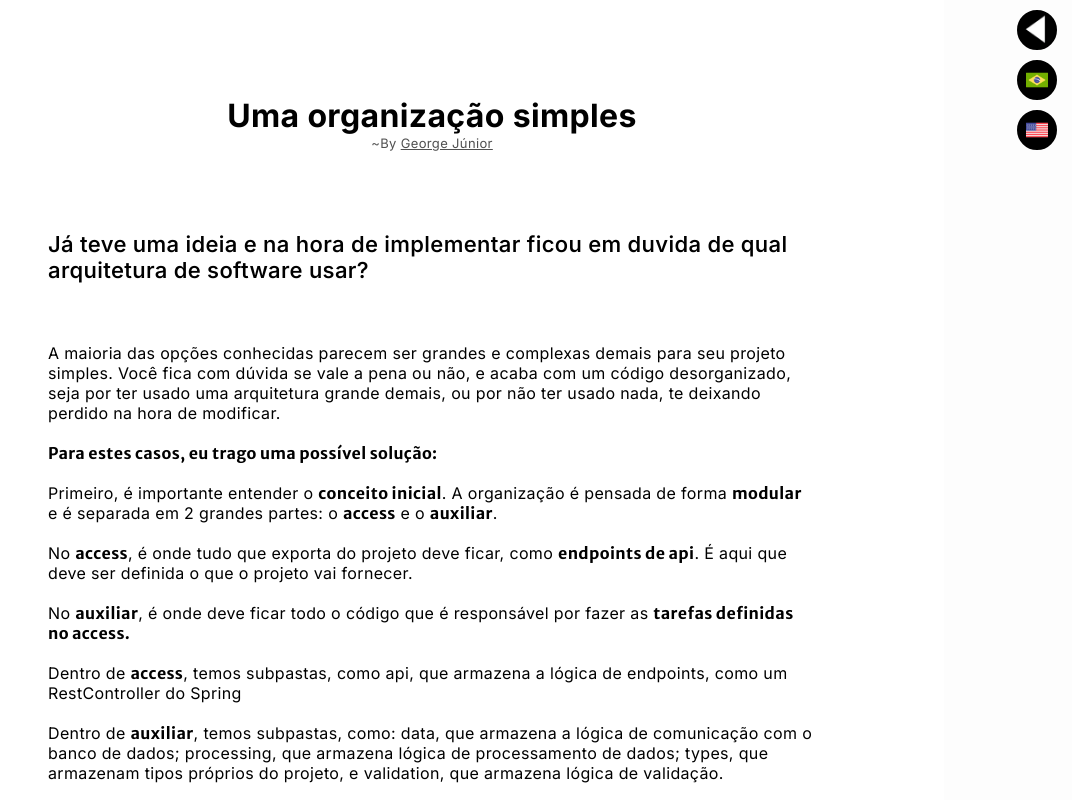
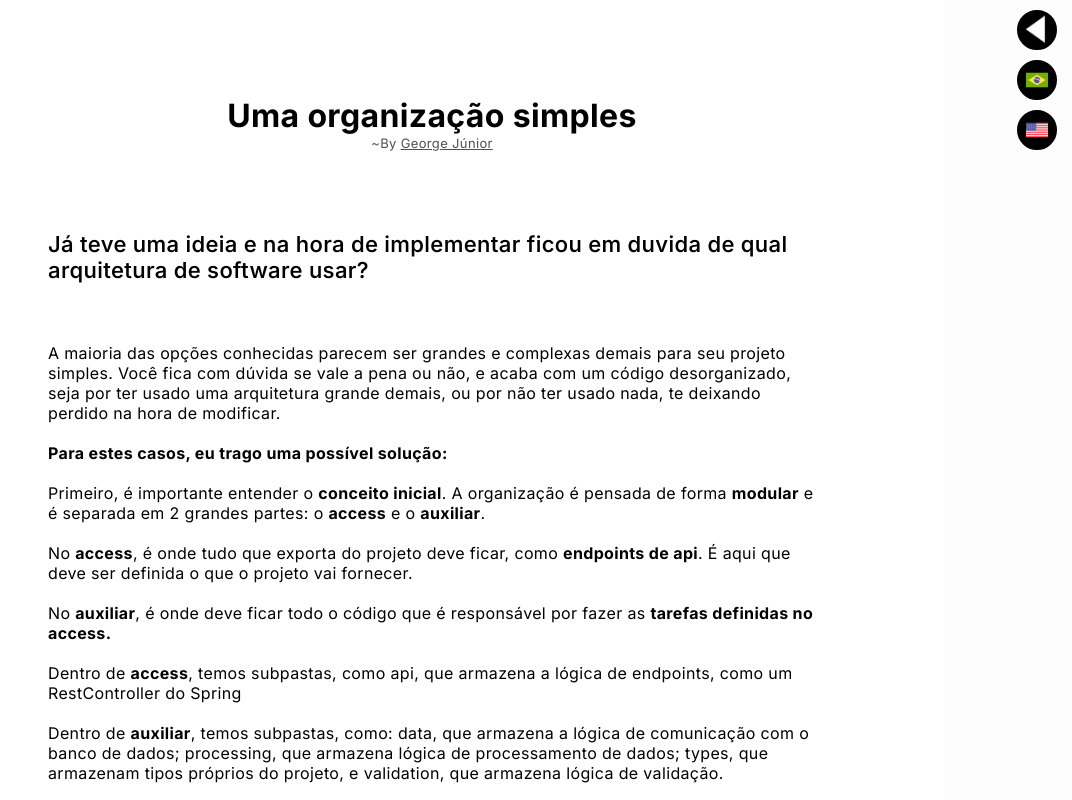
Before and after one commit to georgejrdev/Portfolio, a Nuxt app: page /post/1 in a window 1280 px wide. Shown: the top 800 px of the page, without its empty margins (208-1280 px from the left). Built offline with nearby package versions, Linux system fonts and the light colour scheme.

Commit message:
Remove reference to unused fonts

```diff
--- a/nuxt.config.ts
+++ b/nuxt.config.ts
@@ -24,9 +24,9 @@ export default defineNuxtConfig({
             link: [
                 { rel: "preconnect", href: "https://fonts.googleapis.com" },
                 { rel: "preconnect", href: "https://fonts.gstatic.com"},
-                { rel: "stylesheet", href: "https://fonts.googleapis.com/css2?family=Merriweather+Sans:ital,wght@0,300..800;1,300..800&display=swap" },
+                { rel: "stylesheet", href: "https://fonts.googleapis.com/css2?family=Merriweather+Sans:wght@800&display=swap" },
                 { rel: "stylesheet", href: "https://fonts.googleapis.com/css2?family=Inter:wght@100..900&display=swap" },
-                { rel: "stylesheet", href: "https://fonts.googleapis.com/css2?family=JetBrains+Mono:ital,wght@0,100..800;1,100..800&display=swap"},
+                { rel: "stylesheet", href: "https://fonts.googleapis.com/css2?family=JetBrains+Mono:wght@400&display=swap"},
             ],
             meta: [
                 { name: 'google-site-verification', content: 'U8JpwOvVf-aWQGqbT_RBxtfC1AkpTtaFZKr7JunqfC8' },
--- a/pages/post/[id].vue
+++ b/pages/post/[id].vue
@@ -161,9 +161,8 @@
         margin-bottom: 5vh;
     }
 
-    h4,h5,h6 {
-        margin-top: 5vh;
-        margin-bottom: 5vh;
+    ::v-deep h4,::v-deep h5,::v-deep h6, ::v-deep strong {
+        font-family: 'Inter', sans-serif;
     }
 
     ::v-deep span {
```
